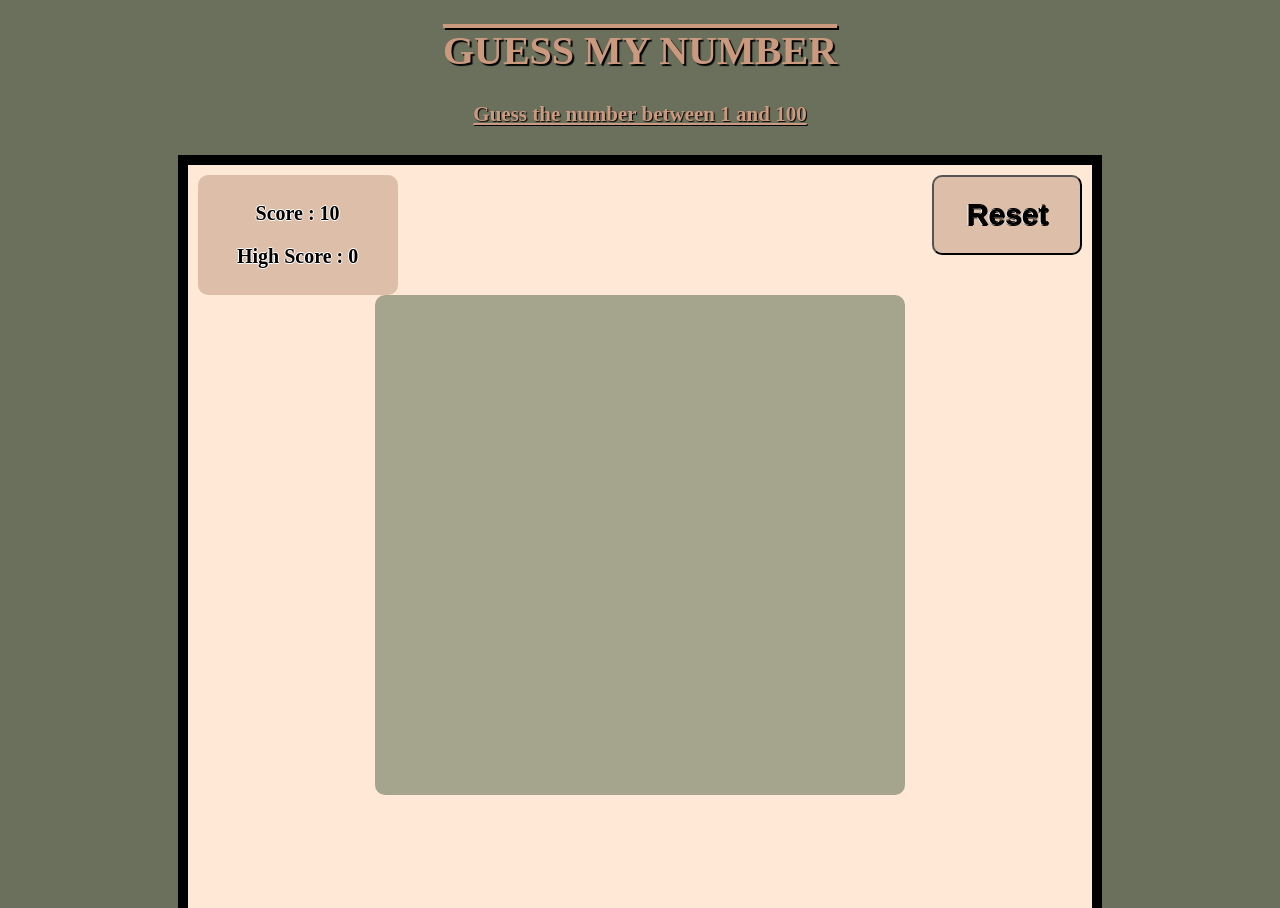
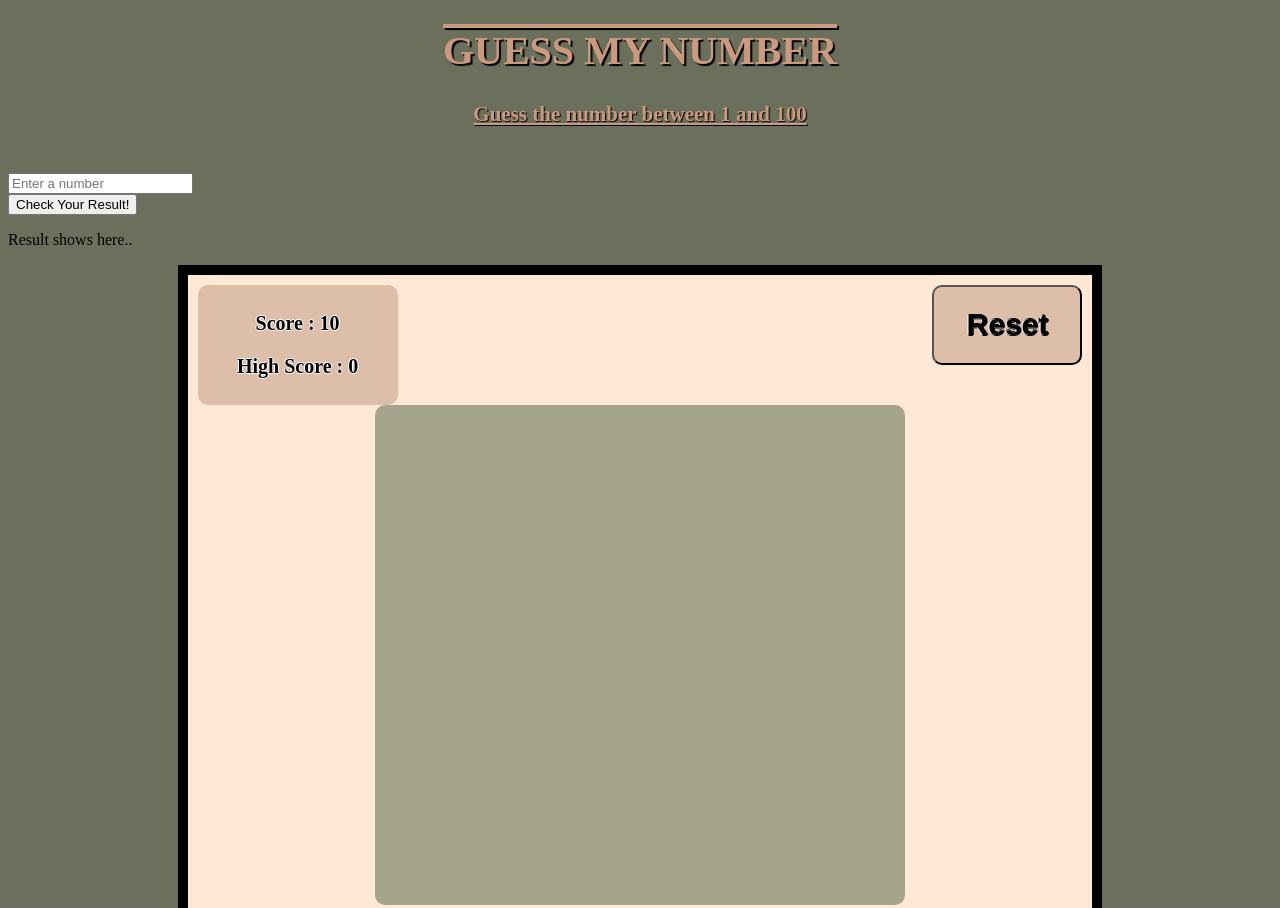
Before and after one commit to ReveristRealm/project1, a plain HTML site: page Javascript project/index.html in a window 1280 px wide. Shown: the top 908 px of the page. Drawn offline with Linux system fonts and the light colour scheme; files that its build step writes are made by us from their sources.

Commit message:
Update index.html
- added input box to take guess from player
- added check your result button

```diff
--- a/Javascript project/index.html
+++ b/Javascript project/index.html
@@ -10,6 +10,11 @@
   <body>
     <h1 class="title">GUESS MY NUMBER</h1>
     <h4 class="subtitle">Guess the number between 1 and 100</h4>
+    <br>
+    <input type = "text" placeholder="Enter a number">
+    <br>
+    <button class="btn1"> Check Your Result!</button>
+    <p class="msg"> Result shows here..</p>
 
     <div class="container">
       <div class="score">
```
